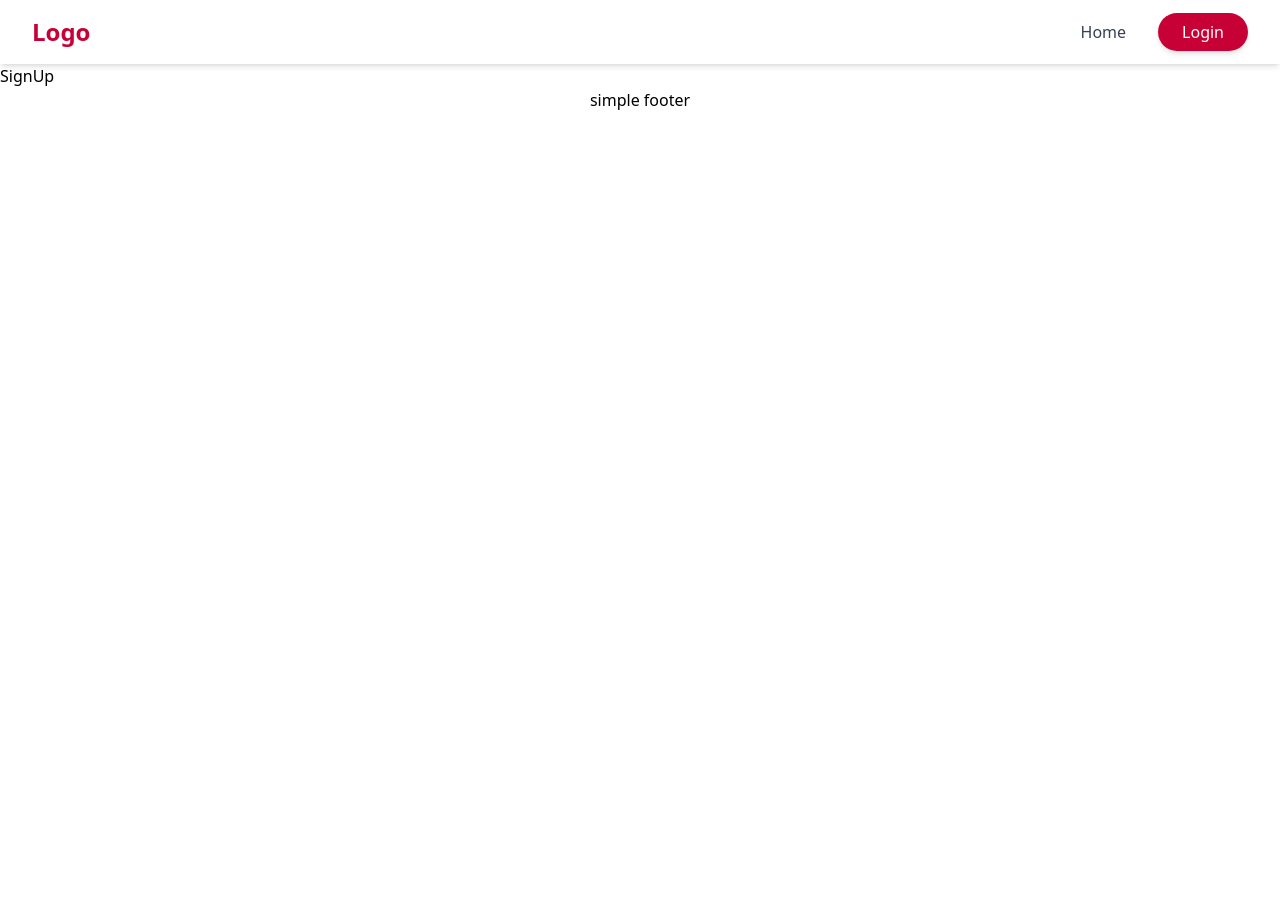
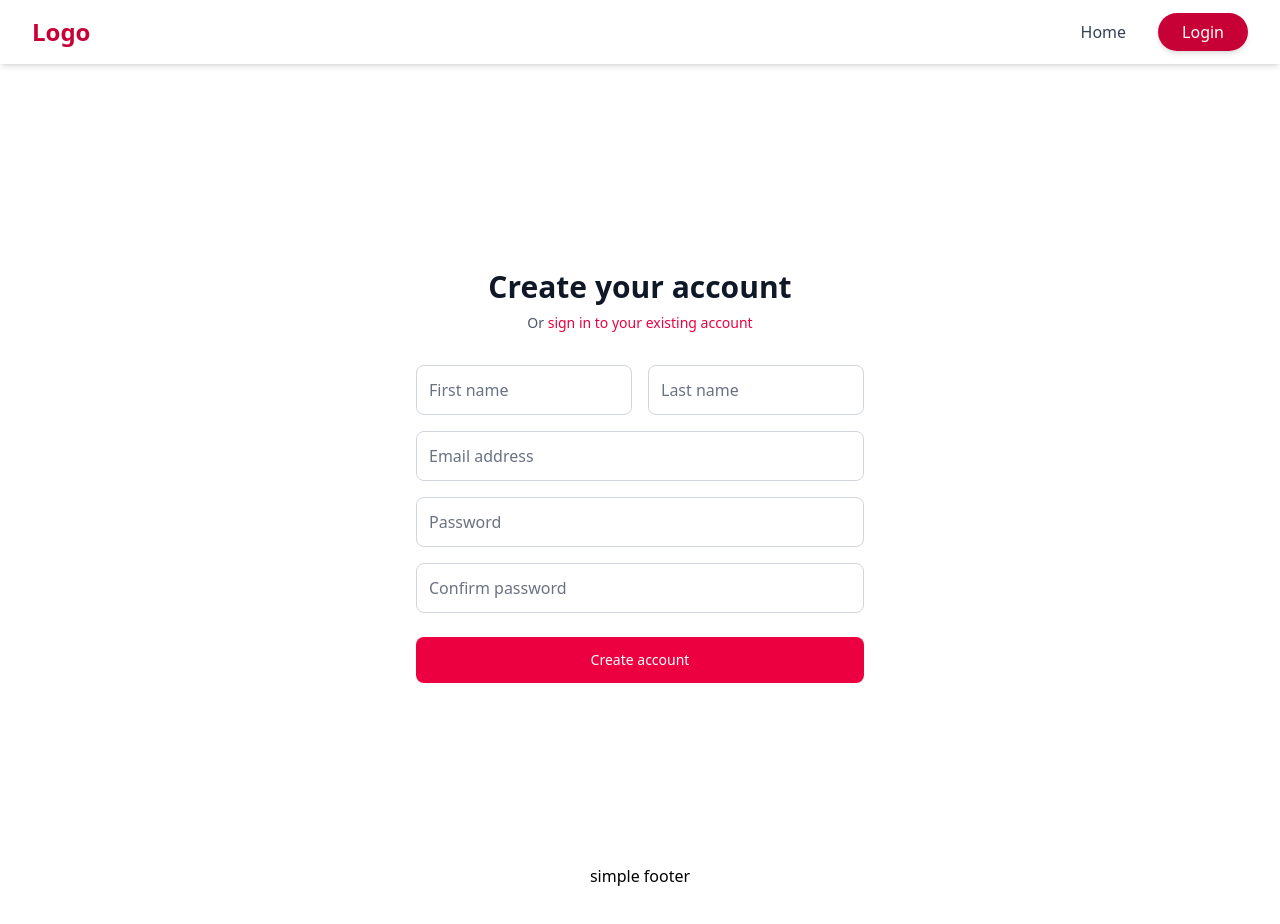
Before and after one commit to deborahkudaru/stage-two, a React (Vite) app: page /signup in a window 1280 px wide. Shown: the top 924 px of the page. Before the commit the page ends 888 px from the top, so only its background shows below. Built offline with nearby package versions, Linux system fonts and the light colour scheme.

Commit message:
create signup and login page

```diff
--- a/src/pages/Login.jsx
+++ b/src/pages/Login.jsx
@@ -1,9 +1,109 @@
-import React from 'react'
+import React, { useState } from "react";
+import { Link } from "react-router-dom";
 
 const Login = () => {
+  const [formData, setFormData] = useState({
+    email: "",
+    password: "",
+  });
+
+  const handleChange = (e) => {
+    setFormData({
+      ...formData,
+      [e.target.name]: e.target.value,
+    });
+  };
+
+  const handleSubmit = (e) => {
+    e.preventDefault();
+    console.log("Login data:", formData);
+  };
+
   return (
-    <div>Login</div>
-  )
-}
+    <div className="min-h-screen bg-white flex items-center justify-center px-4">
+      <div className="max-w-md w-full space-y-8">
+        <div className="text-center">
+          <h2 className="mt-6 text-3xl font-extrabold text-gray-900">
+            Sign in to your account
+          </h2>
+          <p className="mt-2 text-sm text-gray-600">
+            Or{" "}
+            <Link
+              to="/signup"
+              className="font-medium text-rose-600 hover:text-rose-500"
+            >
+              create a new account
+            </Link>
+          </p>
+        </div>
 
-export default Login
+        <form className="mt-8 space-y-6" onSubmit={handleSubmit}>
+          <div className="space-y-4">
+            <div>
+              <input
+                id="email"
+                name="email"
+                type="email"
+                required
+                className="relative block w-full px-3 py-3 border border-gray-300 placeholder-gray-500 text-gray-900 rounded-lg focus:outline-none focus:ring-rose-600 focus:border-rose-600"
+                placeholder="Email address"
+                value={formData.email}
+                onChange={handleChange}
+              />
+            </div>
+
+            <div>
+              <input
+                id="password"
+                name="password"
+                type="password"
+                required
+                className="relative block w-full px-3 py-3 border border-gray-300 placeholder-gray-500 text-gray-900 rounded-lg focus:outline-none focus:ring-rose-600 focus:border-rose-600"
+                placeholder="Password"
+                value={formData.password}
+                onChange={handleChange}
+              />
+            </div>
+          </div>
+
+          <div className="flex items-center justify-between">
+            <div className="flex items-center">
+              <input
+                id="remember-me"
+                name="remember-me"
+                type="checkbox"
+                className="h-4 w-4 text-rose-600 focus:ring-rose-500 border-gray-300 rounded"
+              />
+              <label
+                htmlFor="remember-me"
+                className="ml-2 block text-sm text-gray-900"
+              >
+                Remember me
+              </label>
+            </div>
+
+            <div className="text-sm">
+              <a
+                href="#"
+                className="font-medium text-rose-600 hover:text-rose-500"
+              >
+                Forgot password?
+              </a>
+            </div>
+          </div>
+
+          <div>
+            <button
+              type="submit"
+              className="group relative w-full flex justify-center py-3 px-4 border border-transparent text-sm font-medium rounded-lg text-white bg-rose-600 hover:bg-rose-700 focus:outline-none focus:ring-2 focus:ring-offset-2 focus:ring-rose-500"
+            >
+              Sign in
+            </button>
+          </div>
+        </form>
+      </div>
+    </div>
+  );
+};
+
+export default Login;
--- a/src/pages/SignUp.jsx
+++ b/src/pages/SignUp.jsx
@@ -1,9 +1,126 @@
-import React from 'react'
+import React, { useState } from "react";
+import { Link } from "react-router-dom";
 
 const SignUp = () => {
+  const [formData, setFormData] = useState({
+    firstName: "",
+    lastName: "",
+    email: "",
+    password: "",
+    confirmPassword: "",
+  });
+
+  const handleChange = (e) => {
+    setFormData({
+      ...formData,
+      [e.target.name]: e.target.value,
+    });
+  };
+
+  const handleSubmit = (e) => {
+    e.preventDefault();
+    console.log("Signup data:", formData);
+  };
+
   return (
-    <div>SignUp</div>
-  )
-}
+    <div className="min-h-screen bg-white flex items-center justify-center px-4">
+      <div className="max-w-md w-full space-y-8">
+        <div className="text-center">
+          <h2 className="mt-6 text-3xl font-extrabold text-gray-900">
+            Create your account
+          </h2>
+          <p className="mt-2 text-sm text-gray-600">
+            Or{" "}
+            <Link
+              to="/login"
+              className="font-medium text-rose-600 hover:text-rose-500"
+            >
+              sign in to your existing account
+            </Link>
+          </p>
+        </div>
 
-export default SignUp
+        <form className="mt-8 space-y-6" onSubmit={handleSubmit}>
+          <div className="space-y-4">
+            <div className="grid grid-cols-2 gap-4">
+              <div>
+                <input
+                  id="firstName"
+                  name="firstName"
+                  type="text"
+                  required
+                  className="relative block w-full px-3 py-3 border border-gray-300 placeholder-gray-500 text-gray-900 rounded-lg focus:outline-none focus:ring-rose-600 focus:border-rose-600"
+                  placeholder="First name"
+                  value={formData.firstName}
+                  onChange={handleChange}
+                />
+              </div>
+              <div>
+                <input
+                  id="lastName"
+                  name="lastName"
+                  type="text"
+                  required
+                  className="relative block w-full px-3 py-3 border border-gray-300 placeholder-gray-500 text-gray-900 rounded-lg focus:outline-none focus:ring-rose-600 focus:border-rose-600"
+                  placeholder="Last name"
+                  value={formData.lastName}
+                  onChange={handleChange}
+                />
+              </div>
+            </div>
+
+            <div>
+              <input
+                id="email"
+                name="email"
+                type="email"
+                required
+                className="relative block w-full px-3 py-3 border border-gray-300 placeholder-gray-500 text-gray-900 rounded-lg focus:outline-none focus:ring-rose-600 focus:border-rose-600"
+                placeholder="Email address"
+                value={formData.email}
+                onChange={handleChange}
+              />
+            </div>
+
+            <div>
+              <input
+                id="password"
+                name="password"
+                type="password"
+                required
+                className="relative block w-full px-3 py-3 border border-gray-300 placeholder-gray-500 text-gray-900 rounded-lg focus:outline-none focus:ring-rose-600 focus:border-rose-600"
+                placeholder="Password"
+                value={formData.password}
+                onChange={handleChange}
+              />
+            </div>
+
+            <div>
+              <input
+                id="confirmPassword"
+                name="confirmPassword"
+                type="password"
+                required
+                className="relative block w-full px-3 py-3 border border-gray-300 placeholder-gray-500 text-gray-900 rounded-lg focus:outline-none focus:ring-rose-600 focus:border-rose-600"
+                placeholder="Confirm password"
+                value={formData.confirmPassword}
+                onChange={handleChange}
+              />
+            </div>
+          </div>
+
+          <div>
+            <button
+              type="submit"
+              className="group relative w-full flex justify-center py-3 px-4 border border-transparent text-sm font-medium rounded-lg text-white bg-rose-600 hover:bg-rose-700 focus:outline-none focus:ring-2 focus:ring-offset-2 focus:ring-rose-500"
+            >
+              Create account
+            </button>
+          </div>
+        </form>
+      </div>
+    </div>
+  );
+};
+
+export default SignUp;
```
